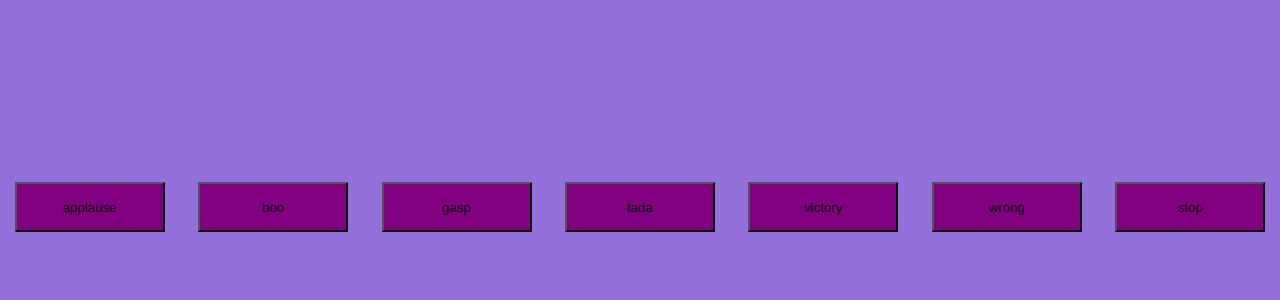
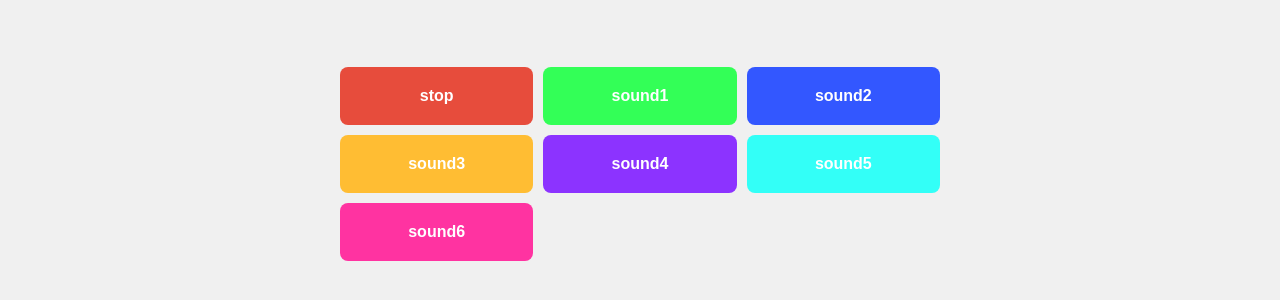
Before and after one commit to acciojob/Soundbar-singhdevendrajtz, a website: page main.html in a window 1280 px wide. Shown: the part 226-526 px from the top of the page. Drawn offline with Linux system fonts and the light colour scheme.

Commit message:
created a submission

```diff
--- a/main.html
+++ b/main.html
@@ -9,13 +9,13 @@
 <body>
 	<!-- the entire body must be written by student -->
     <section id="buttons">
-		<button class="btn">applause</button>
+		<!-- <button class="btn">applause</button>
 		<button class="btn">boo</button>
 		<button class="btn">gasp</button>
 		<button class="btn">tada</button>
 		<button class="btn">victory</button>
-		<button  class="btn">wrong</button>
-		<button class="btn stop">stop</button>
+		<button  class="btn">wrong</button> -->
+		<button class="stop">stop</button>
 	</section>
 	<script type="text/javascript" src="./script.js">
 
--- a/script.js
+++ b/script.js
@@ -1,31 +1,76 @@
-//your JS code here. If required.
-const sounds=["https://actions.google.com/sounds/v1/foley/hand_claps_close.ogg" ,"https://actions.google.com/sounds/v1/alarms/spaceship_alarm.ogg","https://actions.google.com/sounds/v1/alarms/spaceship_alarm.ogg","https://actions.google.com/sounds/v1/alarms/spaceship_alarm.ogg", "https://actions.google.com/sounds/v1/alarms/alarm_clock.ogg","https://actions.google.com/sounds/v1/alarms/medium_bell_ringing_near.ogg"]
-const buttons=document.querySelectorAll(".btn");
-const container=document.querySelector("#buttons")
-buttons.forEach((x,y)=>{
-	if(y<=5)
-	{
-buttons[y].addEventListener('click',function(e){
-	 if (window.currentAudio) {
-    window.currentAudio.pause();
-    window.currentAudio.currentTime = 0; // reset
-  }
-const audio = new Audio();
-	audio.src=`${sounds[y]}`
-	audio.play();
-    // store current audio in global variable
-    window.currentAudio = audio;
+const playingAudios = [];
 
-							})
-	}
-	else if(y==6)
-	{
-		buttons[y].addEventListener('click',function(){
-		console.log("hello")
-	 if (window.currentAudio) {
-    window.currentAudio.pause();
-    window.currentAudio.currentTime = 0; // reset
-  }
-	})
-			}
-	})
+// Function to generate the sound buttons
+function createSoundButtons() {
+    const soundContainer = document.getElementById('buttons');
+
+    // In a real-world scenario, you would fetch these file names from a server
+    // For this local setup, manually list your audio files here
+    const soundFiles = [
+        'sound1.mp3',
+        'sound2.mp3',
+        'sound3.mp3',
+        'sound4.mp3',
+        'sound5.mp3',
+        'sound6.mp3'
+    ];
+
+    // Loop through the sound files and create a button for each
+    soundFiles.forEach(soundFile => {
+        const button = document.createElement('button');
+
+        // Use the filename (without extension) as the button text
+        const soundName = soundFile.split('.')[0];
+        button.innerText = soundName;
+        button.classList.add('btn');
+
+        // Store the sound file path as a data attribute on the button
+        button.dataset.sound = `sounds/${soundFile}`;
+
+        soundContainer.appendChild(button);
+    });
+}
+
+// Function to play a sound
+function playSound(filePath) {
+    // Stop any other currently playing sounds before starting a new one
+    stopAllSounds();
+
+    const audio = new Audio(filePath);
+    audio.play();
+
+    // Add the new audio object to our tracking array
+    playingAudios.push(audio);
+}
+
+// Function to stop all currently playing sounds
+function stopAllSounds() {
+    playingAudios.forEach(audio => {
+        audio.pause();
+        audio.currentTime = 0; // Rewind the audio to the beginning
+    });
+    // Clear the array
+    playingAudios.length = 0;
+}
+
+// Add event listeners once the DOM is fully loaded
+document.addEventListener('DOMContentLoaded', () => {
+    // Generate the buttons based on the sound files array
+    createSoundButtons();
+
+    const buttonsContainer = document.getElementById('buttons');
+    const stopButton = document.querySelector('.stop');
+
+    // Use event delegation for the sound buttons
+    buttonsContainer.addEventListener('click', (event) => {
+        if (event.target.classList.contains('btn')) {
+            const soundPath = event.target.dataset.sound;
+            if (soundPath) {
+                playSound(soundPath);
+            }
+        }
+    });
+
+    // Event listener for the stop button
+    stopButton.addEventListener('click', stopAllSounds);
+});
--- a/styles.css
+++ b/styles.css
@@ -1,19 +1,78 @@
-/*  your css code here. If applicable */
-#buttons{
-	display:flex;
-	justify-content:space-around;
-	align-items:center;
-	gap:20px;
+body {
+    background-color: #f0f0f0;
+    font-family: Arial, sans-serif;
+    display: flex;
+    flex-direction: column;
+    align-items: center;
+    justify-content: center;
+    height: 100vh;
+    margin: 0;
+}
 
+h1 {
+    color: #333;
+    margin-bottom: 20px;
 }
-.btn{
-	background-color:purple;
-	height:50px;
-	width:150px;
 
+.container {
+    text-align: center;
 }
-body{
-	background-color:mediumpurple;
-	position:relative;
-	top:50vh;
+
+#buttons {
+    display: grid;
+    grid-template-columns: repeat(3, 1fr);
+    gap: 10px;
+    margin-bottom: 20px;
+    width: 600px;
+    max-width: 90vw;
 }
+
+.btn {
+    padding: 20px;
+    border: none;
+    border-radius: 8px;
+    font-size: 16px;
+    font-weight: bold;
+    color: #fff;
+    cursor: pointer;
+    transition: transform 0.1s ease-in-out, box-shadow 0.1s ease-in-out;
+}
+
+.btn:hover {
+    transform: scale(1.05);
+    box-shadow: 0 4px 8px rgba(0, 0, 0, 0.2);
+}
+
+/* Add unique background colors for a visually distinct look, similar to the image */
+.btn:nth-child(1) { background-color: #ff5733; }
+.btn:nth-child(2) { background-color: #33ff57; }
+.btn:nth-child(3) { background-color: #3357ff; }
+.btn:nth-child(4) { background-color: #ffbd33; }
+.btn:nth-child(5) { background-color: #8c33ff; }
+.btn:nth-child(6) { background-color: #33fff7; }
+.btn:nth-child(7) { background-color: #ff33a1; }
+.btn:nth-child(8) { background-color: #a1ff33; }
+.btn:nth-child(9) { background-color: #33a1ff; }
+
+
+.stop {
+    background-color: #e74c3c;
+    color: #fff;
+    font-size: 16px;
+    font-weight: bold;
+    padding: 15px 30px;
+    border: none;
+    border-radius: 8px;
+    cursor: pointer;
+    transition: background-color 0.2s ease-in-out;
+}
+
+.stop:hover {
+    background-color: #c0392b;
+}
+
+@media (max-width: 650px) {
+    #buttons {
+        grid-template-columns: repeat(2, 1fr);
+    }
+}
```
